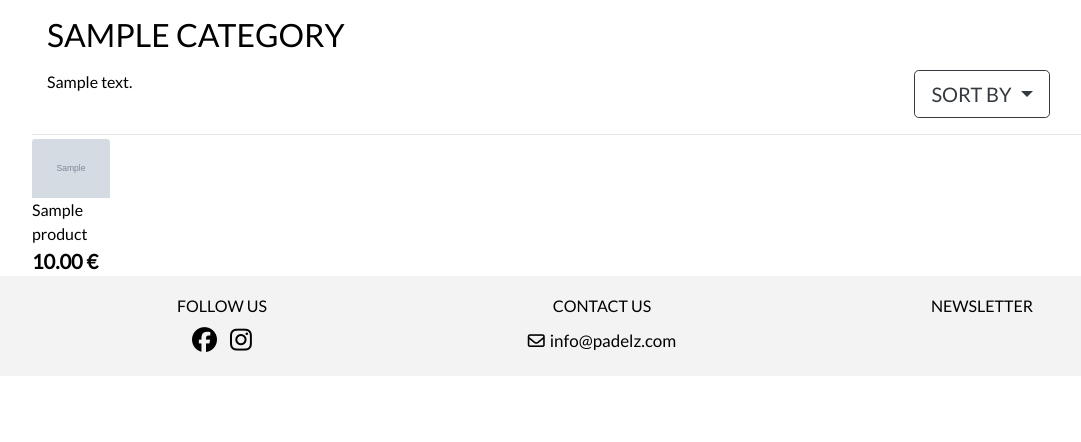
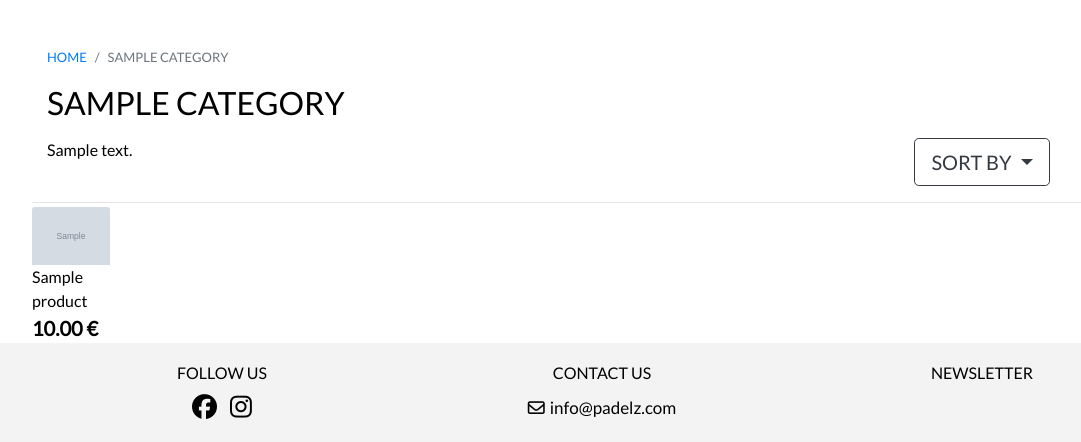
Before and after one commit to andrezeitz/z-padel-milestone-5, a Django app: template products/templates/products/products.html in a window 1280 px wide. Shown: the part 188-630 px from the top of the page, without its empty margins (38-1119 px from the left). Run offline with Django 3.2, Linux system fonts and the light colour scheme; tables that the repository leaves empty hold one stand-in row (values such as "Sample post"); the template is opened without the code that fills it: values that come from a table or form of the project are taken from there, most other values are stand-ins (such as "Sample title", 1, 10 or a date in 2020); grey boxes marked "Sample" are stand-in pictures; some libraries are stand-ins or nearby versions.

Commit message:
Added breadcrumb to category pages

```diff
--- a/products/static/products/css/products.css
+++ b/products/static/products/css/products.css
@@ -2,6 +2,7 @@
     background: white;
     text-transform: uppercase;
     padding: 0;
+    margin: 0;
 }
 
 .breadcrumb-item {
--- a/products/templates/products/products.html
+++ b/products/templates/products/products.html
@@ -5,6 +5,12 @@
 
     <div class="container">
         {% if search_term %}
+        <div class="breadcrumb">
+            <ol class="breadcrumb mt-md-5">
+              <li class="breadcrumb-item"><a href="{% url 'home' %}">Home</a></li>
+              <li class="breadcrumb-item active" aria-current="page">{{ search_term }}</li>
+            </ol>
+        </div>
         <h2 class="product-header">Search for {{ search_term }}</h2>
         <div class="row">
             <div class="col-sm-8">
@@ -31,6 +37,12 @@
         {% endif %}
 
         {% for category in current_categories %}
+            <div class="breadcrumb">
+                <ol class="breadcrumb mt-md-5">
+                  <li class="breadcrumb-item"><a href="{% url 'home' %}">Home</a></li>
+                  <li class="breadcrumb-item active" aria-current="page">{{ category.friendly_name }}</li>
+                </ol>
+            </div>
         <h2 class="product-header">{{ category.friendly_name }}</h2>
         <div class="row">
             <div class="col-sm-8">
```
Also changed, not shown: products/templates/products/product_detail.html (+9 -10 lines).
